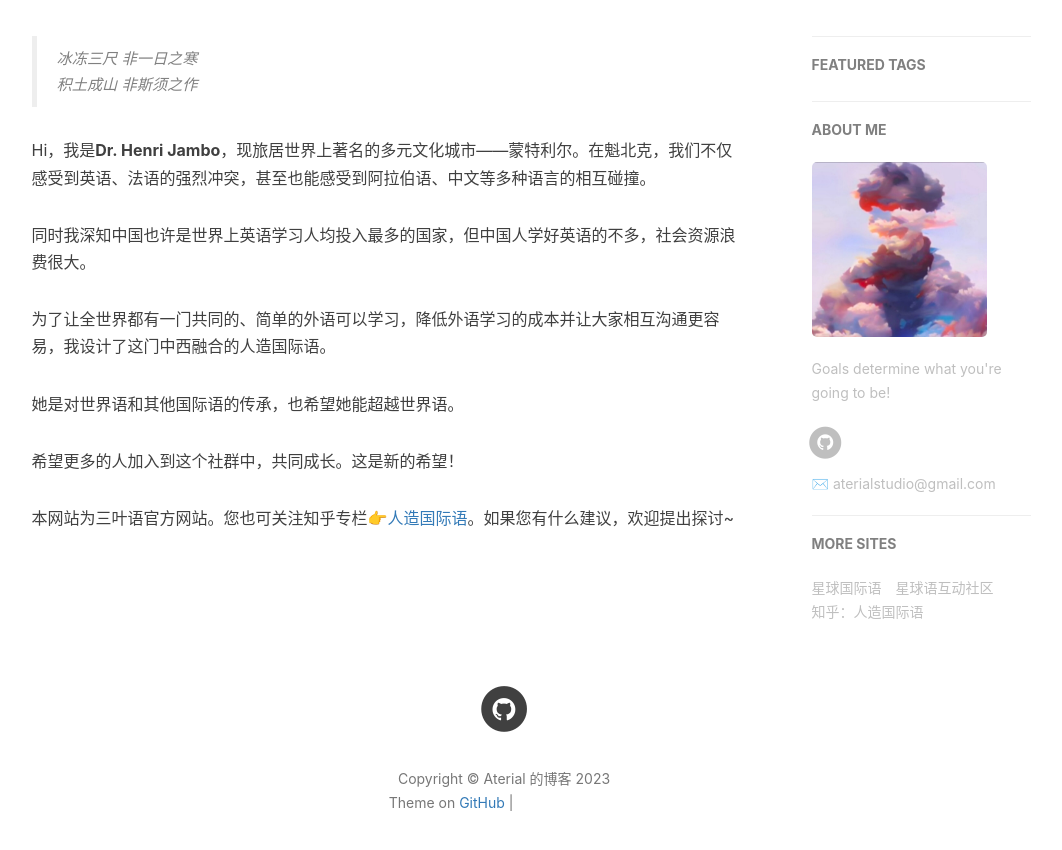
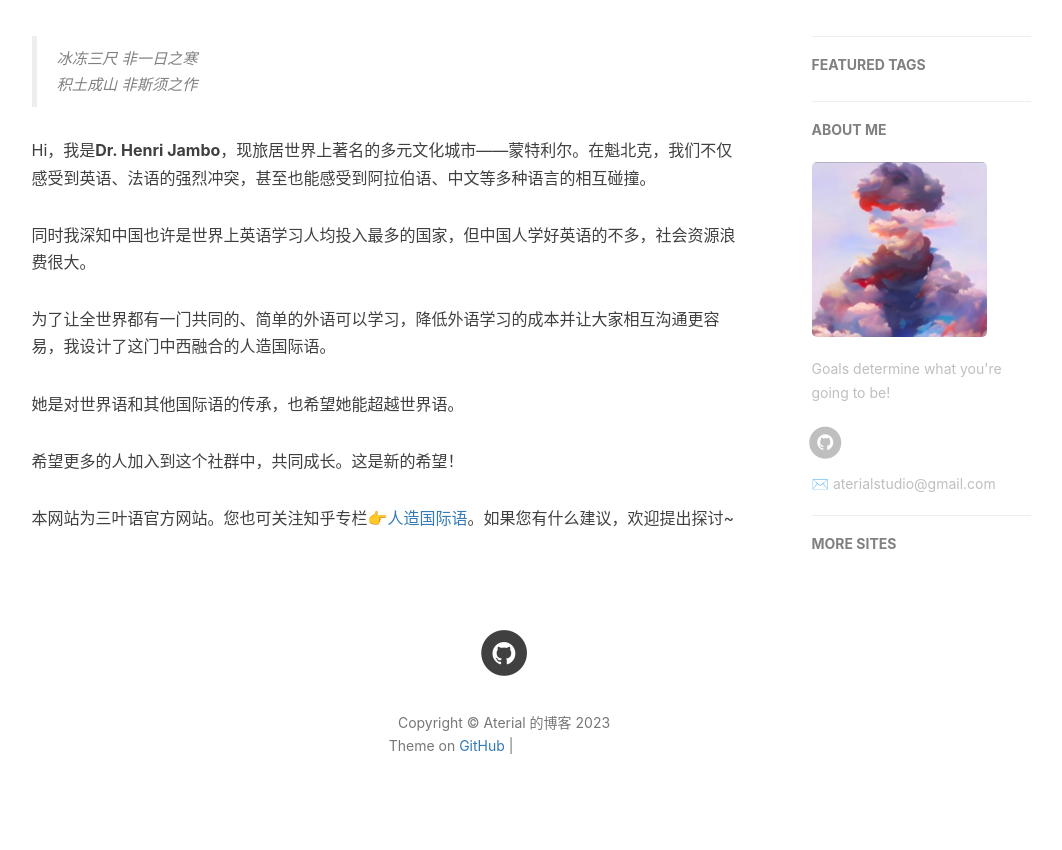
Before and after one commit to AterialCN/aterialcn.github.io, a Jekyll site: the page built from 3-about.html, in a window 1280 px wide, cut to the strip 422-1329 px from the top of the page. Shown: the top 850 px of the strip, without its empty margins (136-1198 px from the left). Built offline with Jekyll 4.4.1, drawn with Linux system fonts in a browser that asks for light colours; nearby versions of some CDN libraries; comment, search, counter and statistics services are not loaded; grey boxes are pictures that could not be loaded.

Commit message:
Update _config.yml

```diff
--- a/_config.yml
+++ b/_config.yml
@@ -64,9 +64,9 @@ gitalk:
   enable: true    #是否开启Gitalk评论
   clientID: d18b343dd9c7ca49518a                            #生成的clientID
   clientSecret: 539e88b8a7feffaddbb553b9c421dfefcbc6eced    #生成的clientSecret
-  repo: klovien.github.io    #仓库名称
-  owner: klovien    #github用户名
-  admin: klovien
+  repo: aterialcn.github.io    #仓库名称
+  owner: Aterial    #github用户名
+  admin: Aterial
   distractionFreeMode: true #是否启用类似FB的阴影遮罩
 
 
@@ -98,14 +98,8 @@ service-worker: true
 
 # 友情链接，请尽量不要删除，谢谢！
 friends: [
-    {
-        title: "星球国际语",
-        href: "https://globien.gitee.io"
-    },{
-        title: "星球语互动社区",
-        href: "https://tieba.baidu.com/f?kw=%E6%A0%BC%E7%BD%97%E6%AF%94%E8%A8%80&fr=home"
-    },{
-        title: "知乎：人造国际语",
-        href: "https://zhuanlan.zhihu.com/Artificial-International-Language"
-    }
+    #{
+    #    title: "知乎：人造国际语",
+    #    href: "https://zhuanlan.zhihu.com/Artificial-International-Language"
+    #}
 ]
```
